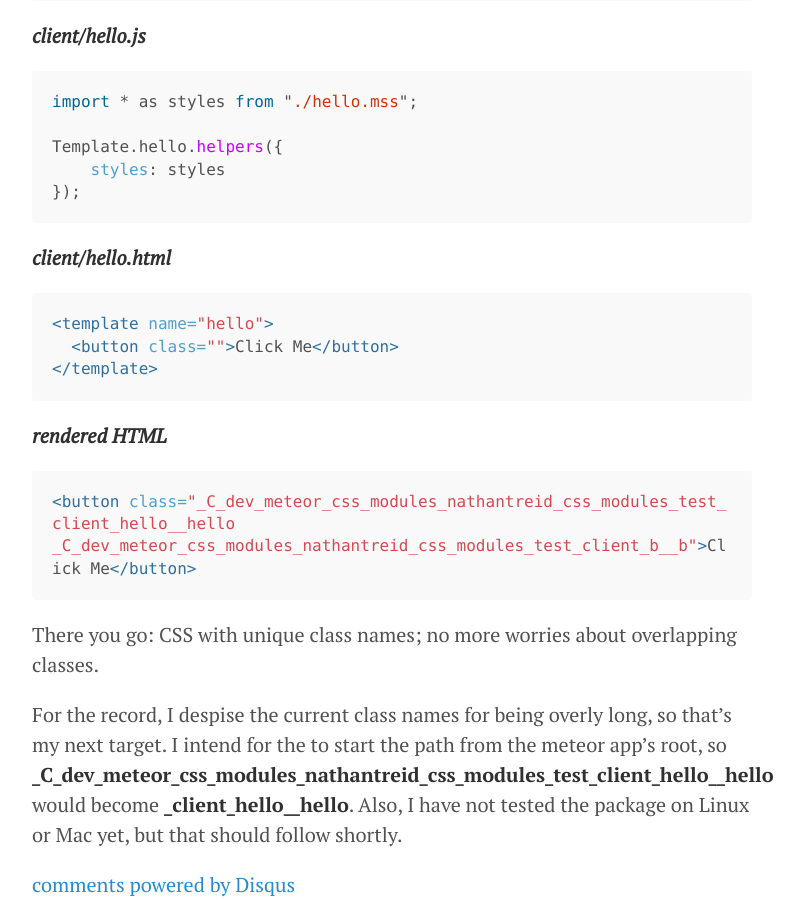
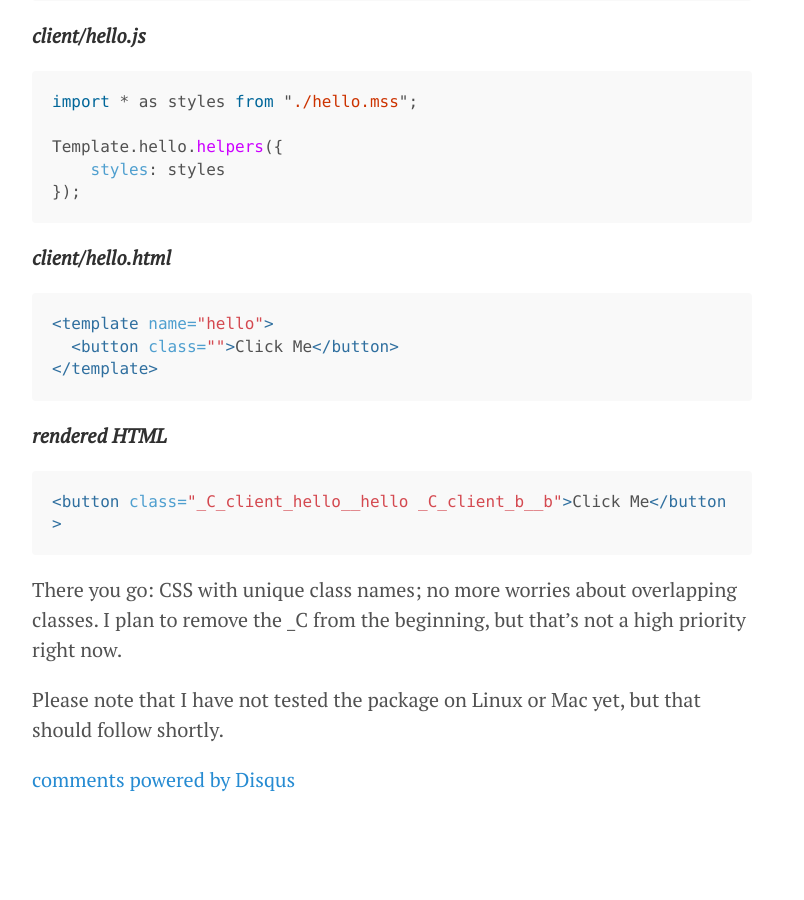
Before and after one commit to nathantreid/nathantreid.github.io, a Jekyll site: the page built from _posts/2015-11-04-css-modules-for-meteor.md, in a window 1280 px wide and 900 px high, scrolled down 1946 px. Shown: the whole window, without its empty margins (248-1052 px from the left). Built offline with Jekyll 4.4.1, drawn with Linux system fonts in a browser that asks for light colours; Markdown is read by kramdown in place of the engine named in the settings; comment, search, counter and statistics services are not loaded; after the commit the page ends 2741 px from its top, so only the background shows below that.

Commit message:
updated blog post to show shortened auto-generated class names

````diff
--- a/_posts/2015-11-04-css-modules-for-meteor.md
+++ b/_posts/2015-11-04-css-modules-for-meteor.md
@@ -71,12 +71,10 @@ Template.hello.helpers({
 ***rendered HTML***
 
 ``` html
-<button class="_C_dev_meteor_css_modules_nathantreid_css_modules_test_client_hello__hello
-_C_dev_meteor_css_modules_nathantreid_css_modules_test_client_b__b">Click Me</button>
+<button class="_C_client_hello__hello _C_client_b__b">Click Me</button>
 ```
 
 There you go: CSS with unique class names; no more worries about overlapping classes.
+I plan to remove the _C from the beginning, but that's not a high priority right now.
 
-For the record, I despise the current class names for being overly long, so that's my next target.
-I intend for the to start the path from the meteor app's root, so **\_C\_dev\_meteor\_css\_modules\_nathantreid\_css\_modules\_test\_client\_hello\_\_hello** would become **\_client\_hello\_\_hello**.
-Also, I have not tested the package on Linux or Mac yet, but that should follow shortly.
+Please note that I have not tested the package on Linux or Mac yet, but that should follow shortly.
````
